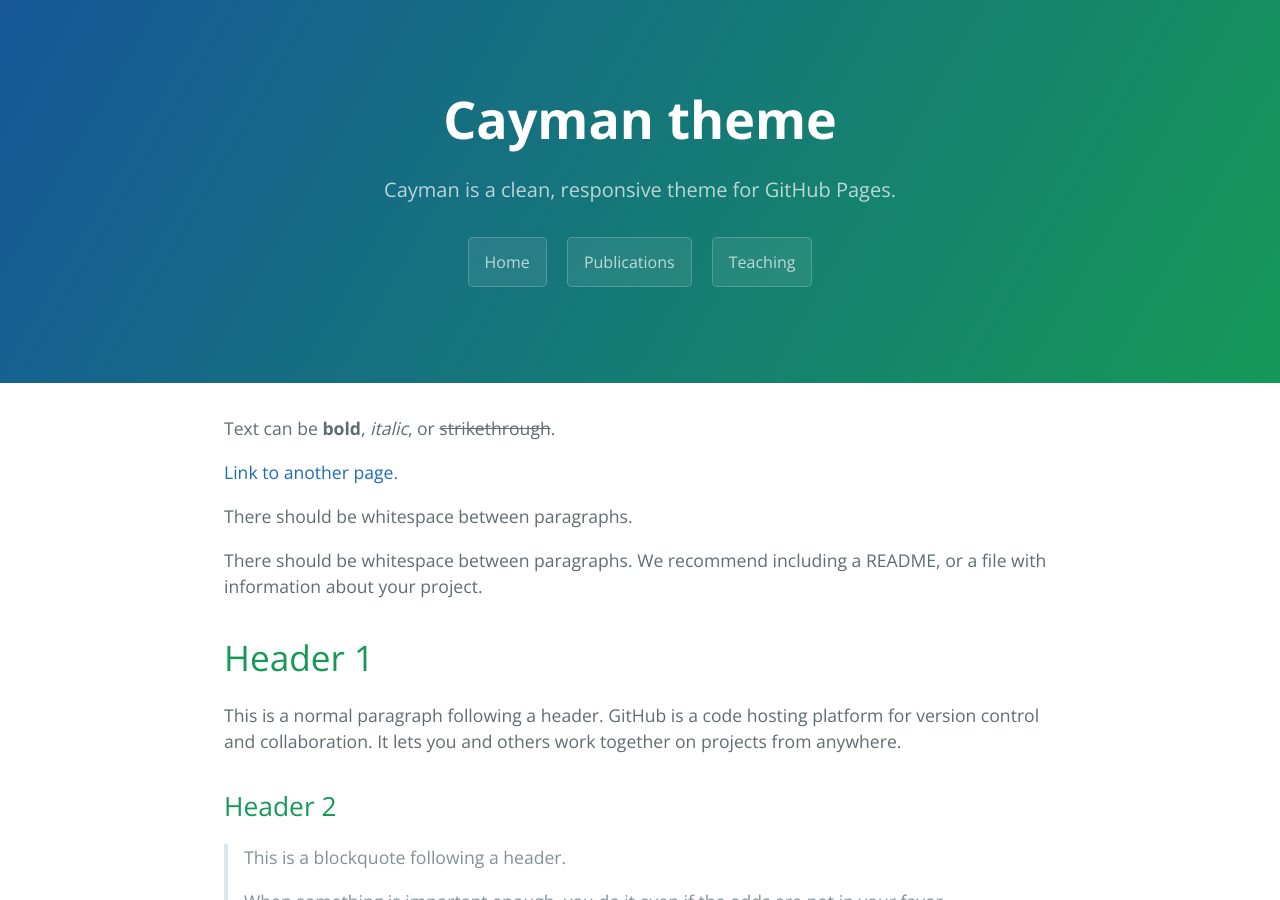
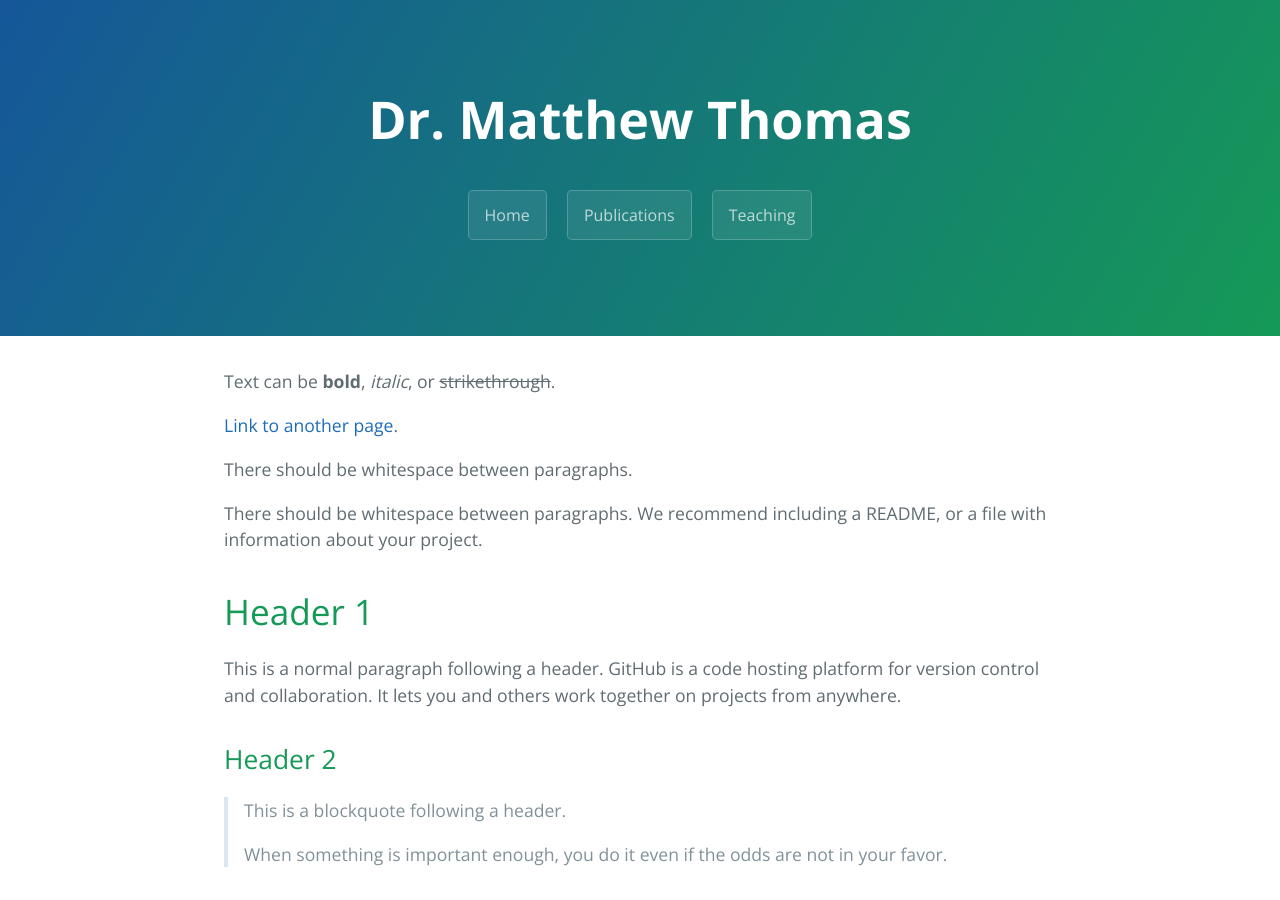
Before and after one commit to matthewllthomas/matthewllthomas.github.io, a Jekyll site: the page built from index.md, in a window 1280 px wide and 900 px high. Built offline with Jekyll 4.4.1, drawn with Linux system fonts in a browser that asks for light colours; the repository's description, which GitHub fills in, is left out.

Commit message:
Update _config.yml

```diff
--- a/_config.yml
+++ b/_config.yml
@@ -1,5 +1,4 @@
-title: Cayman theme
-description: Cayman is a clean, responsive theme for GitHub Pages.
+title: Dr. Matthew Thomas
 show_downloads: true
 google_analytics:
 theme: jekyll-theme-cayman
```
